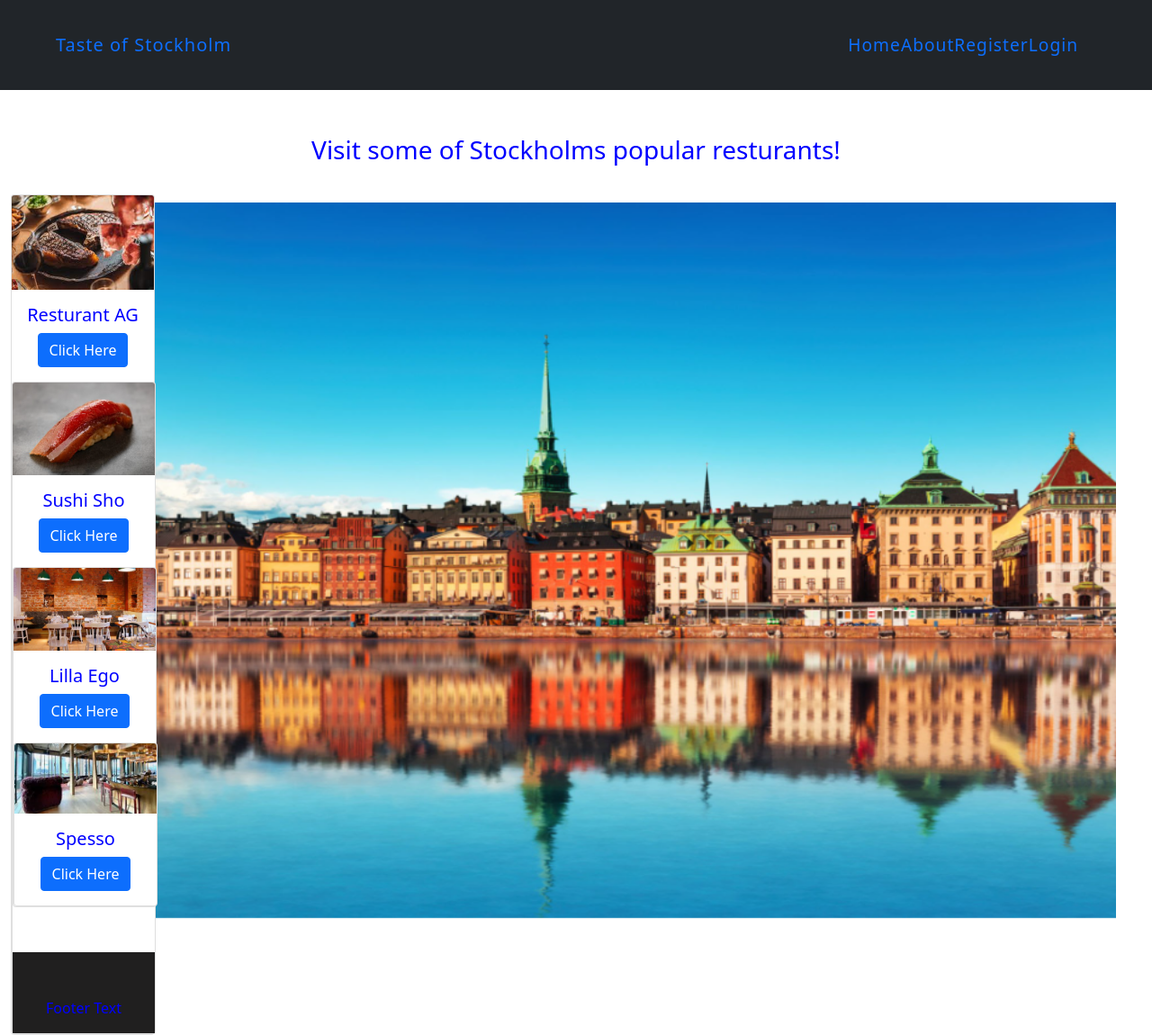
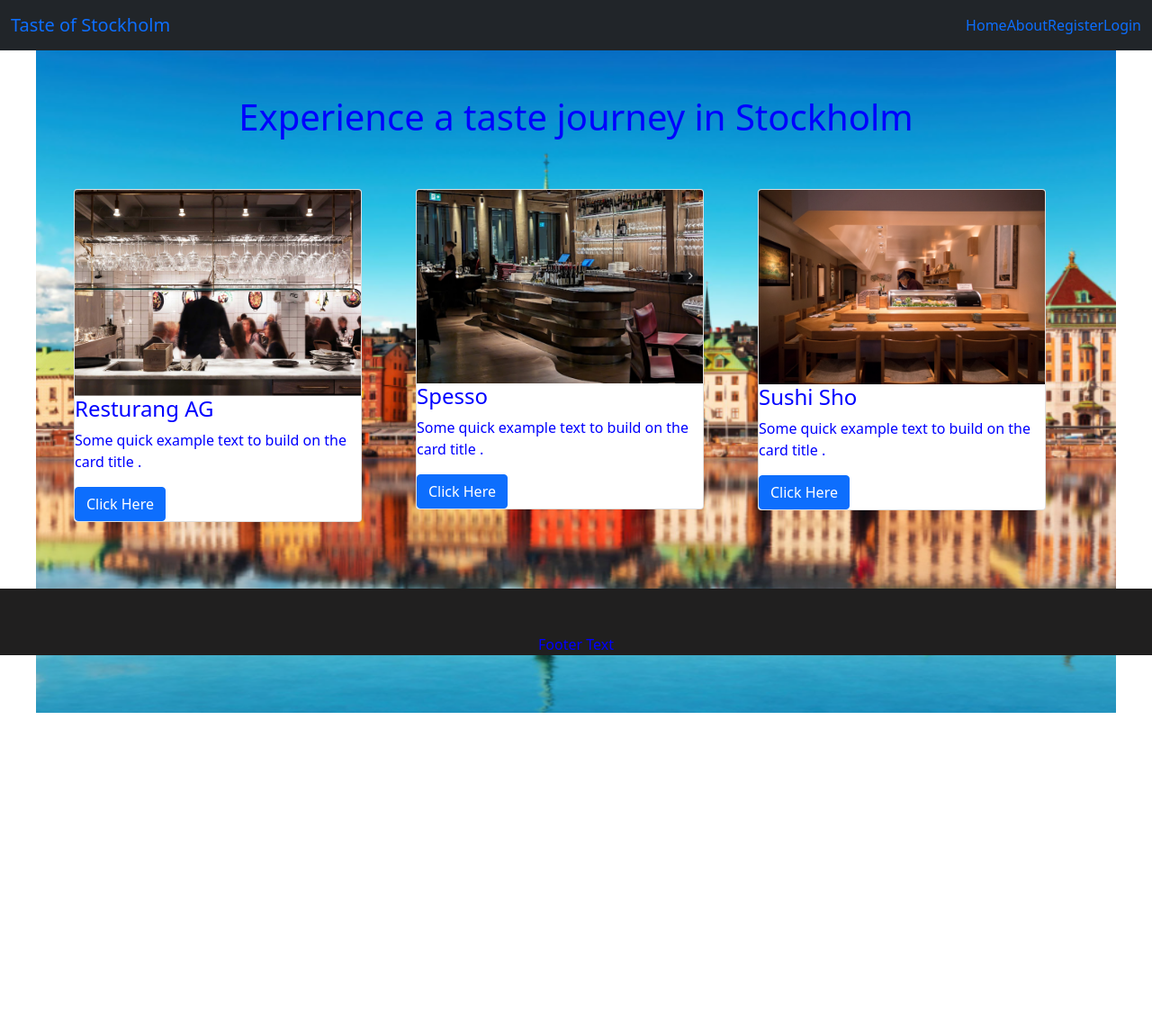
Before and after one commit to Peterlar/Taste-of-Stockholm-Blog, a Django app: page / in a window 1280 px wide. Shown: the whole page at 90% size. After the commit the page ends 792 px from the top, so only its background shows below. Run offline with Django 3.2, Linux system fonts and the light colour scheme; data that the repository does not hold is empty; some libraries are stand-ins or nearby versions.

Commit message:
changed layout and grid with headline and images of resturants

```diff
--- a/static/css/style.css
+++ b/static/css/style.css
@@ -6,18 +6,8 @@
     padding-top: 50px;
 }
 
-
-#navmeny {
-    height: 50px;
-    font-size: 120%;
-    letter-spacing: 1px;
-    background-color: aqua;
-    padding: 50px;
-}
-
-#myNavbar{
-    margin-right: 10px;
-    padding: 10px;
+.headline-landingpage{
+    text-align: center;
 }
 
 .button {
--- a/templates/base.html
+++ b/templates/base.html
@@ -41,6 +41,7 @@
       </div>
     </nav>
 
+
     {% block content %}
     {% endblock content %}
 
--- a/templates/index.html
+++ b/templates/index.html
@@ -2,34 +2,47 @@
 
 {% block content %}
 
-
-<div id="headline" class="container-fluid bg-3 text-center">
-  <h3>Visit some of Stockholms popular resturants!</h3><br>
-  <div class="card" style="width: 10rem;">
-    <img class="card-img-top" src="../static/css/images/res-AG.png" alt="Card image cap">
-    <div class="card-body">
-      <h5 class="card-title">Resturant AG</h5>
-      <a href="#" class="btn btn-primary">Click Here</a>
+<body>
+<div id="headline">
+  <h1 class="headline-landingpage">Experience a taste journey in Stockholm</h1>
+  <div class="py-5">
+    <div class="container">
+      <div class="row hidden-md-up">
+        <div class="col-md-4">
+          <div class="card" style="width: 20rem;">
+            <img class="card-img-top" src="../static/css/images/res-AG.png" alt="Card image cap">
+            <div class="card-block">
+              <h4 class="card-title">Resturang AG</h4>
+              <p class="card-text p-y-1">Some quick example text to build on the card title .</p>
+              <a href="#" class="btn btn-primary">Click Here</a>
+            </div>
+          </div>
+        </div>
+        <div class="col-md-4">
+          <div class="card" style="width: 20rem;">
+            <img class="card-img-top" src="../static/css/images/Spesso.png" alt="Card image cap">
+            <div class="card-block">
+              <h4 class="card-title">Spesso</h4>
+              <p class="card-text p-y-1">Some quick example text to build on the card title .</p>
+              <a href="#" class="btn btn-primary">Click Here</a>
+            </div>
+          </div>
+        </div>
+        <div class="col-md-4">
+          <div class="card" style="width: 20rem;">
+            <img class="card-img-top" src="../static/css/images/sushi sho.png" alt="Card image cap">
+            <div class="card-block">
+              <h4 class="card-title">Sushi Sho</h4>
+              <p class="card-text p-y-1">Some quick example text to build on the card title .</p>
+              <a href="#" class="btn btn-primary">Click Here</a>
+            </div>
+          </div>
+        </div>
+      </div><br>
     </div>
-    <div class="card" style="width: 10rem;">
-      <img class="card-img-top" src="../static/css/images/sushi sho.png" alt="Card image cap">
-      <div class="card-body">
-        <h5 class="card-title">Sushi Sho</h5>
-        <a href="#" class="btn btn-primary">Click Here</a>
-      </div>
-      <div class="card" style="width: 10rem;">
-        <img class="card-img-top" src="../static/css/images/lilla ego.png" alt="Card image cap">
-        <div class="card-body">
-          <h5 class="card-title">Lilla Ego</h5>
-          <a href="#" class="btn btn-primary">Click Here</a>
-        </div>
-        <div class="card" style="width: 10rem;">
-          <img class="card-img-top" src="../static/css/images/Spesso.png" alt="Card image cap">
-          <div class="card-body">
-            <h5 class="card-title">Spesso</h5>
-            <a href="#" class="btn btn-primary">Click Here</a>
-          </div>
-  </div>
-</div>
+  <script src="https://code.jquery.com/jquery-3.1.1.min.js"></script>
+  <script src="https://cdnjs.cloudflare.com/ajax/libs/tether/1.4.0/js/tether.min.js"></script>
+  <script src="https://pingendo.com/assets/bootstrap/bootstrap-4.0.0-alpha.6.min.js"></script>
+</body>
 
 {% endblock content %}
```
Also changed, not shown: static/css/images/Spesso.png, static/css/images/lilla ego.png (deleted), static/css/images/res-AG.png, static/css/images/sushi sho.png.
